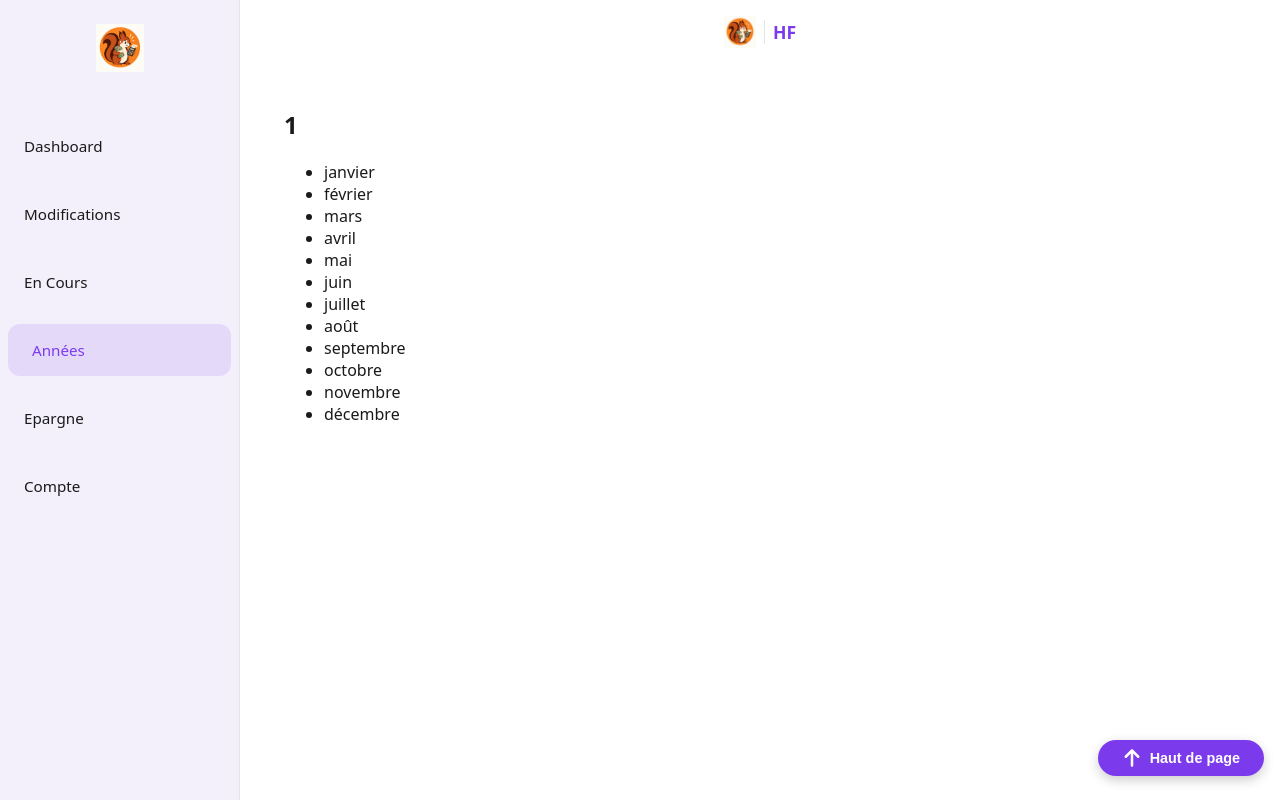
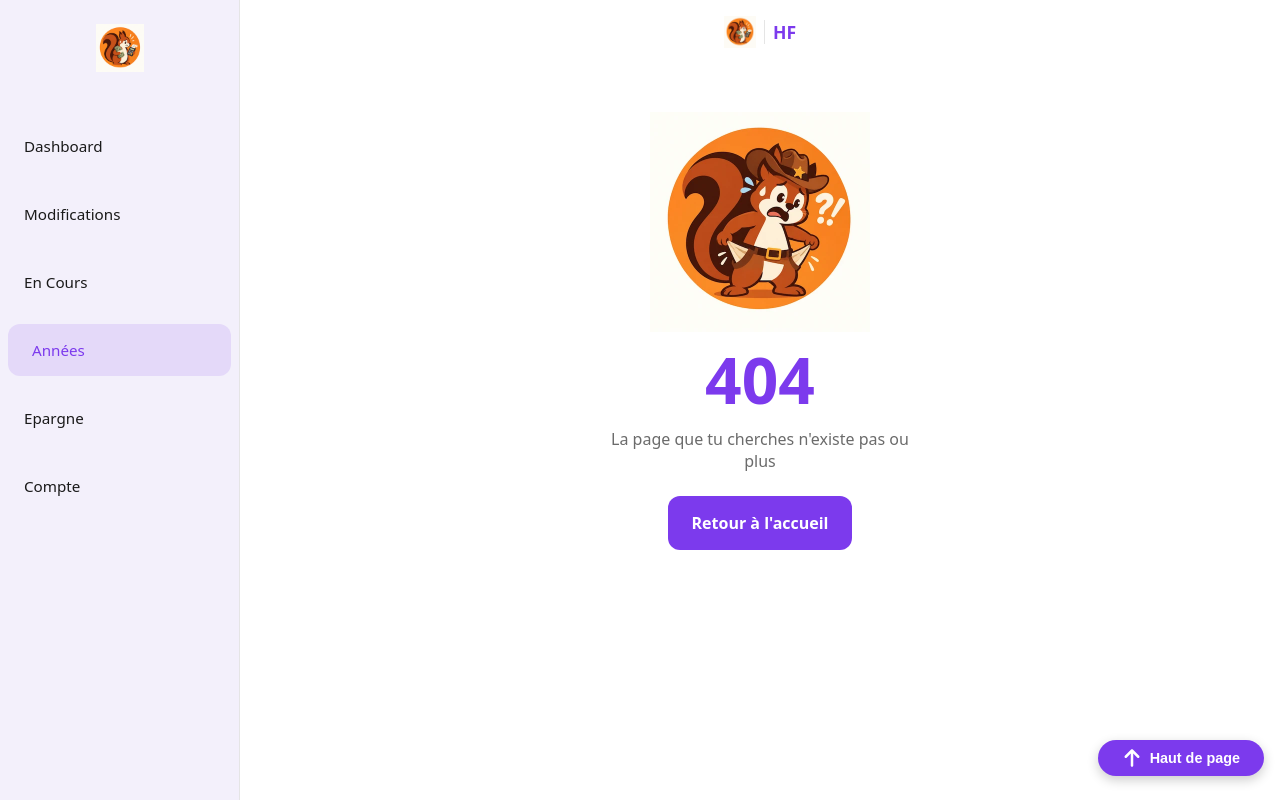
Before and after one commit to donhug/budget-app, a React (Vite) app in the folder Compte/: page /calendar/1 in a window 1280 px wide. Shown: the top 800 px of the page. Built offline with nearby package versions, Linux system fonts and the light colour scheme.

Commit message:
feat(calendar): refuse les années invalides dans l'URL

```diff
--- a/Compte/src/pages/Years/Years.jsx
+++ b/Compte/src/pages/Years/Years.jsx
@@ -1,6 +1,13 @@
 import style from "./Years.module.css";
 import { MONTHS } from "../../constants/months";
-import { toMonthKey, getMonthState, getCurrentMonth } from "../../utils/dates";
+import {
+  toMonthKey,
+  isYearKey,
+  getMonthState,
+  getCurrentMonth,
+  parseMonthKey,
+} from "../../utils/dates";
+import NotFound from "../NotFound/NotFound";
 import { getFirstMonth } from "../../services/storage";
 import { Link, useParams } from "react-router";
 import { MONTHS_STATE } from "../../constants/stateMonths";
@@ -8,7 +15,16 @@ function Years() {
   const { year } = useParams();
   const firstMonth = getFirstMonth();
   const currentMonth = getCurrentMonth();
-  const displayedYear = year ? Number(year) : new Date().getFullYear();
+  const currentYear = new Date().getFullYear();
+  const displayedYear = year ? Number(year) : currentYear;
+  const firsthYear =
+    firstMonth === null ? currentYear : parseMonthKey(firstMonth).year;
+  if (year && !isYearKey(year)) {
+    return <NotFound />;
+  }
+  if (displayedYear < firsthYear || displayedYear > currentYear) {
+    return <NotFound />;
+  }
   return (
     <>
       <div>
--- a/Compte/src/utils/dates.js
+++ b/Compte/src/utils/dates.js
@@ -126,6 +126,19 @@ export function isMonthKey(value) {
   return false;
 }
 /**
+ * verifie que l'année, soit bien un nombre
+ *
+ * @param {*} value - donnée a tester
+ * @returns {boolean} true ou false
+ */
+export function isYearKey(value) {
+  const yearKeyPattern = /^\d{4}$/;
+  if (typeof value === "string" && yearKeyPattern.test(value)) {
+    return true;
+  }
+  return false;
+}
+/**
  * Retourne une date à minuit (00:00:00)
  *
  * @param {date|string} - l'instant de référence, date a convertir
```
